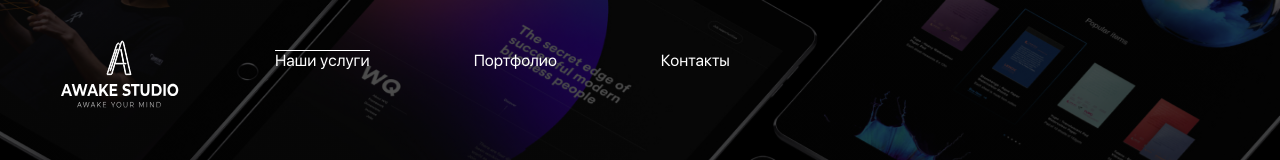
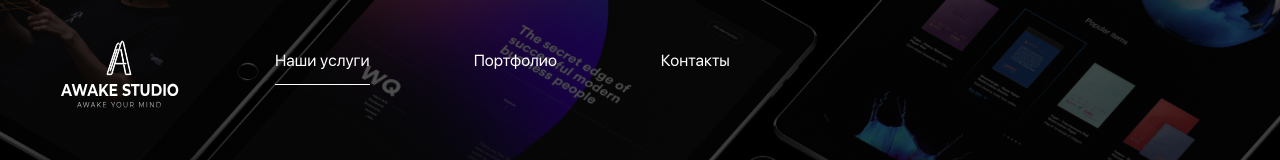
Before and after one commit to OrestPolusyn/awake, a plain HTML site: page index.html in a window 1280 px wide. In both pictures the pointer is over the link "Наши услуги". Shown: the top 160 px of the page. Drawn offline with Linux system fonts and the light colour scheme.

Commit message:
Update styles.css

```diff
--- a/css/styles.css
+++ b/css/styles.css
@@ -61,7 +61,7 @@ nav {
 
 .links a:hover {
     padding-bottom: 14px;
-    border-top: 1px solid #fff;
+    border-bottom: 1px solid #fff;
 }
 
 .list-item .list-info {
```
